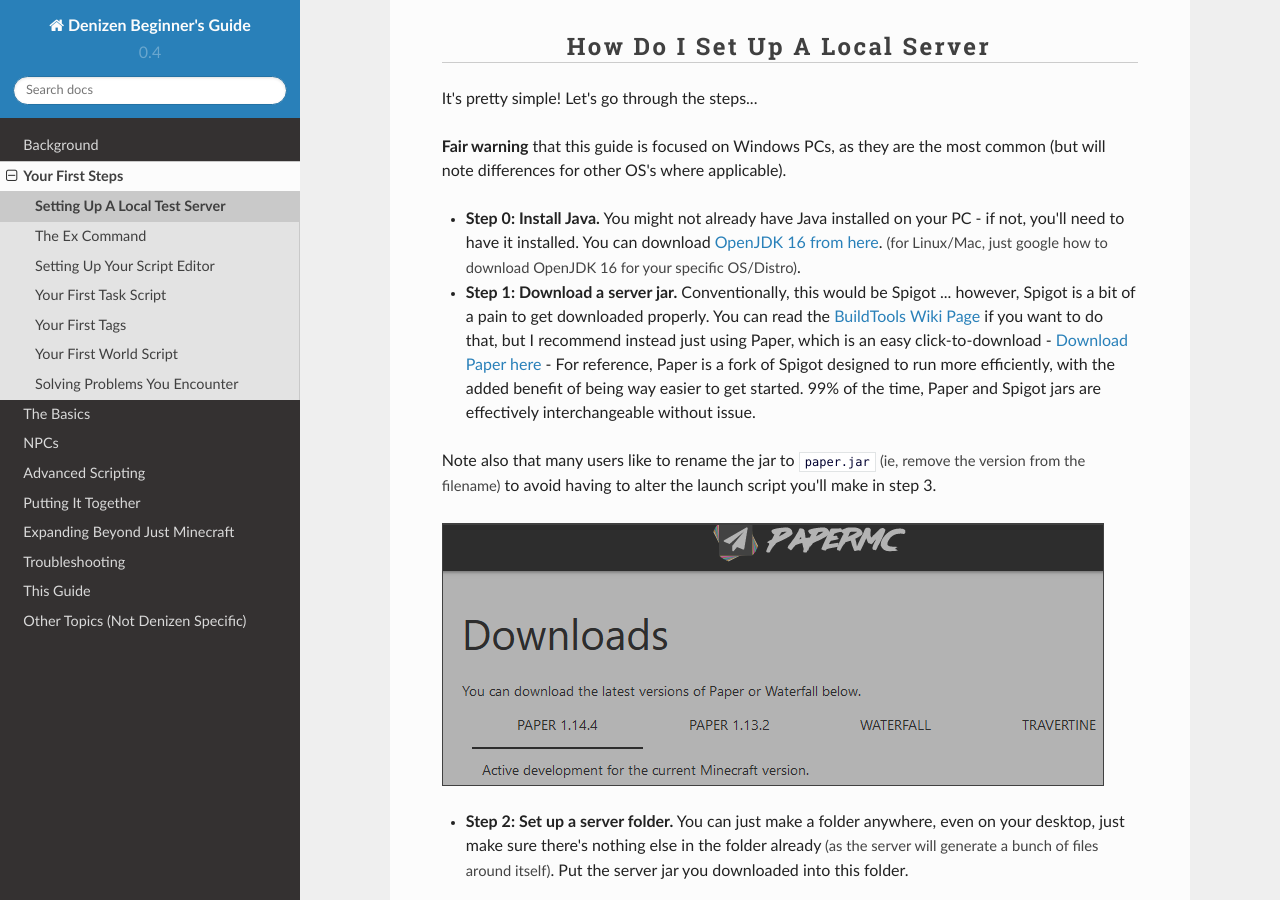
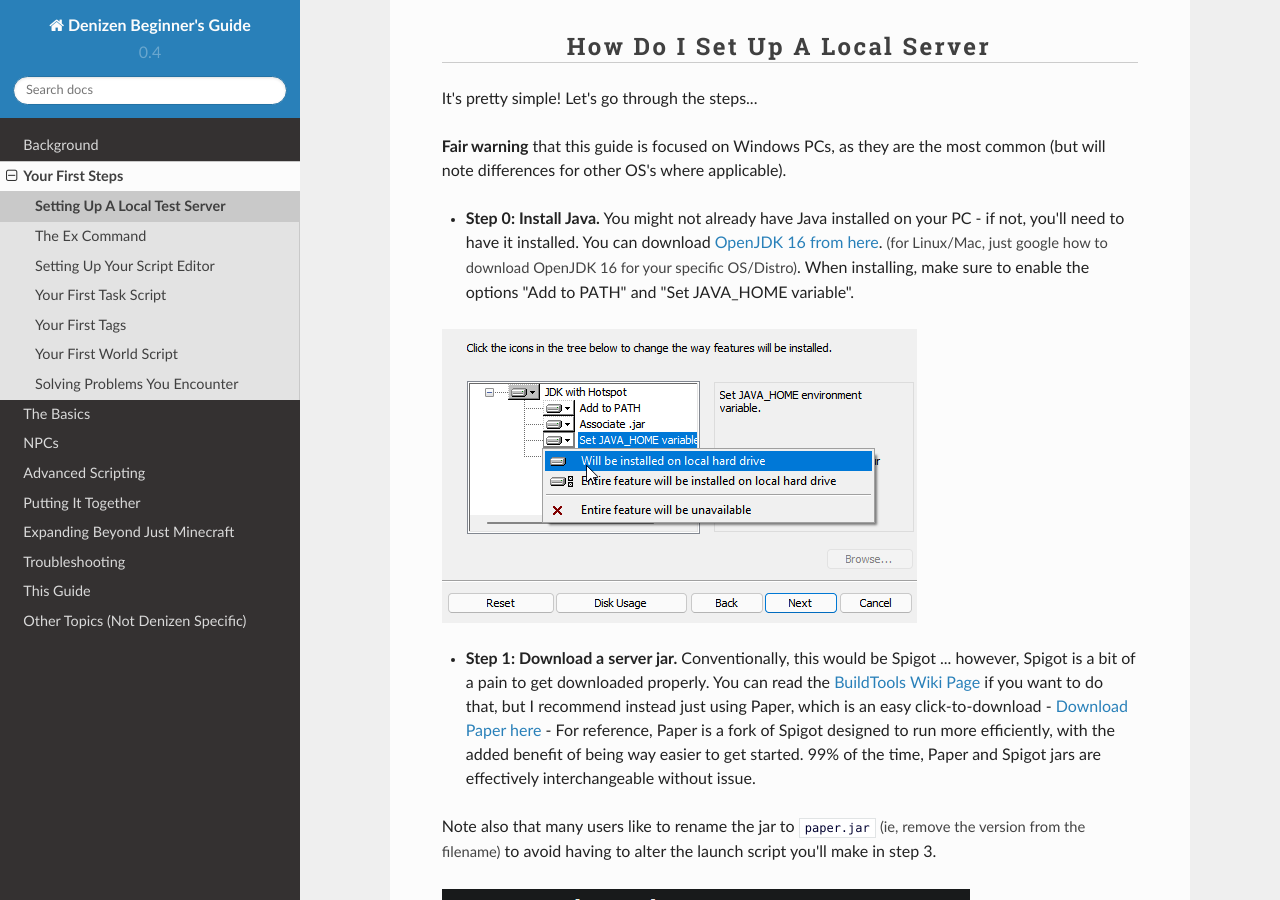
Before and after one commit to DenizenScript/Denizen-Beginners-Guide, a Sphinx documentation site: the page built from source/guides/first-steps/local-test-server.md, in a window 1280 px wide and 900 px high, scrolled down 989 px. Built offline with Sphinx 7.4.7 and the Read the Docs theme 2.0.0, drawn with Linux system fonts in a browser that asks for light colours.

Commit message:
update local test server guide

```diff
--- a/source/guides/first-steps/local-test-server.md
+++ b/source/guides/first-steps/local-test-server.md
@@ -27,7 +27,9 @@ It's pretty simple! Let's go through the steps...
 
 **Fair warning** that this guide is focused on Windows PCs, as they are the most common (but will note differences for other OS's where applicable).
 
-- **Step 0: Install Java.** You might not already have Java installed on your PC - if not, you'll need to have it installed. You can download [OpenJDK 16 from here](https://adoptopenjdk.net/). <span class="parens">(for Linux/Mac, just google how to download OpenJDK 16 for your specific OS/Distro)</span>.
+- **Step 0: Install Java.** You might not already have Java installed on your PC - if not, you'll need to have it installed. You can download [OpenJDK 16 from here](https://adoptium.net/?variant=openjdk16). <span class="parens">(for Linux/Mac, just google how to download OpenJDK 16 for your specific OS/Distro)</span>. When installing, make sure to enable the options "Add to PATH" and "Set JAVA_HOME variable".
+
+![](images/javainstall.png)
 
 - **Step 1: Download a server jar.** Conventionally, this would be Spigot ... however, Spigot is a bit of a pain to get downloaded properly. You can read the [BuildTools Wiki Page](https://www.spigotmc.org/wiki/buildtools/) if you want to do that, but I recommend instead just using Paper, which is an easy click-to-download - [Download Paper here](https://papermc.io/downloads) - For reference, Paper is a fork of Spigot designed to run more efficiently, with the added benefit of being way easier to get started. 99% of the time, Paper and Spigot jars are effectively interchangeable without issue.
 
```
Also changed, not shown: source/guides/first-steps/images/javainstall.png (added), source/guides/first-steps/images/paperdownload.png, source/guides/first-steps/images/startbat.png.
